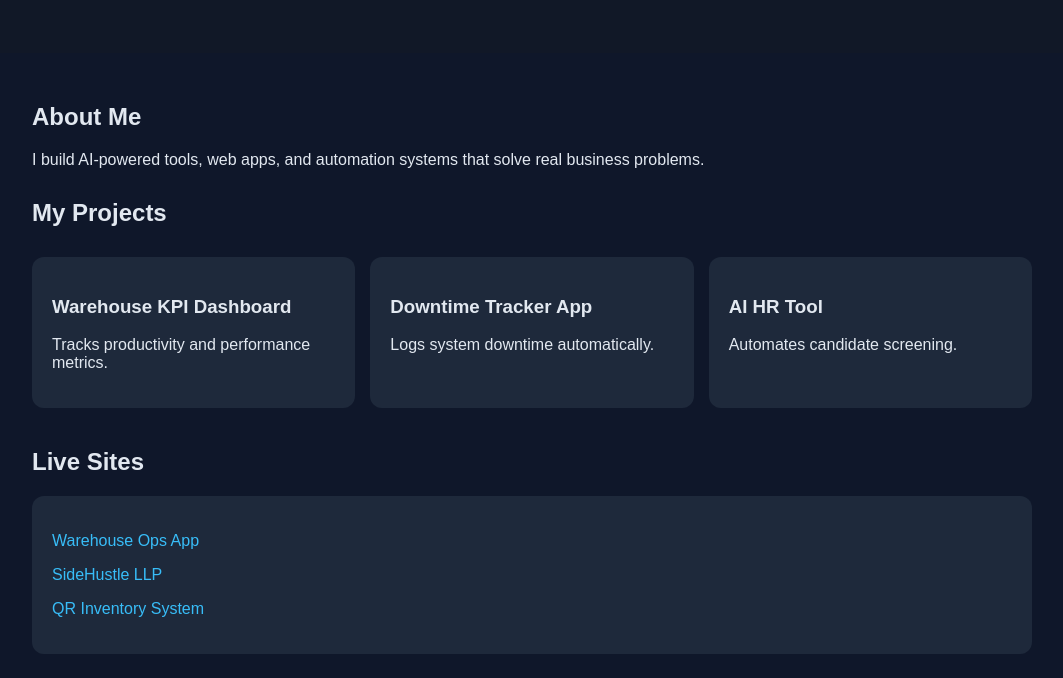
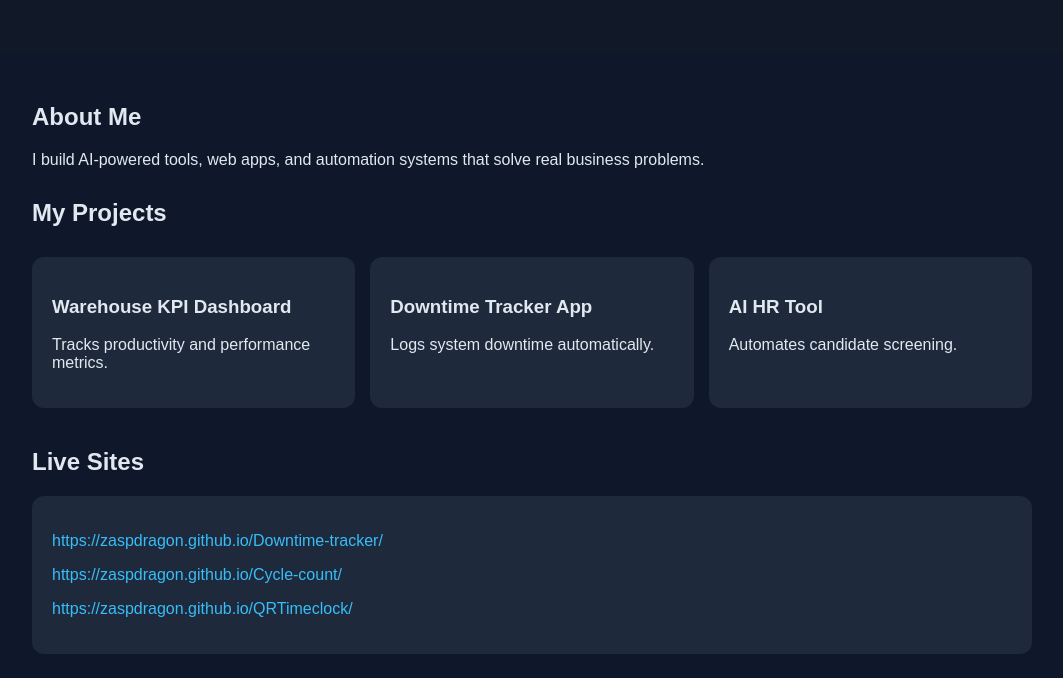
Before and after one commit to ZaspDragon/Github-Portfolio-website, a plain HTML site: page index.html in a window 1280 px wide. Shown: the part 122-800 px from the top of the page, without its empty margins (108-1171 px from the left). Drawn offline with Linux system fonts and the light colour scheme.

Commit message:
Update live sites links in index.html

```diff
--- a/index.html
+++ b/index.html
@@ -78,9 +78,9 @@
   <div class="section">
     <h2>Live Sites</h2>
     <div class="card">
-      <p><a href="#">Warehouse Ops App</a></p>
-      <p><a href="#">SideHustle LLP</a></p>
-      <p><a href="#">QR Inventory System</a></p>
+      <p><a href="#">https://zaspdragon.github.io/Downtime-tracker/</a></p>
+      <p><a href="#">https://zaspdragon.github.io/Cycle-count/</a></p>
+      <p><a href="#">https://zaspdragon.github.io/QRTimeclock/</a></p>
     </div>
   </div>
 
```
